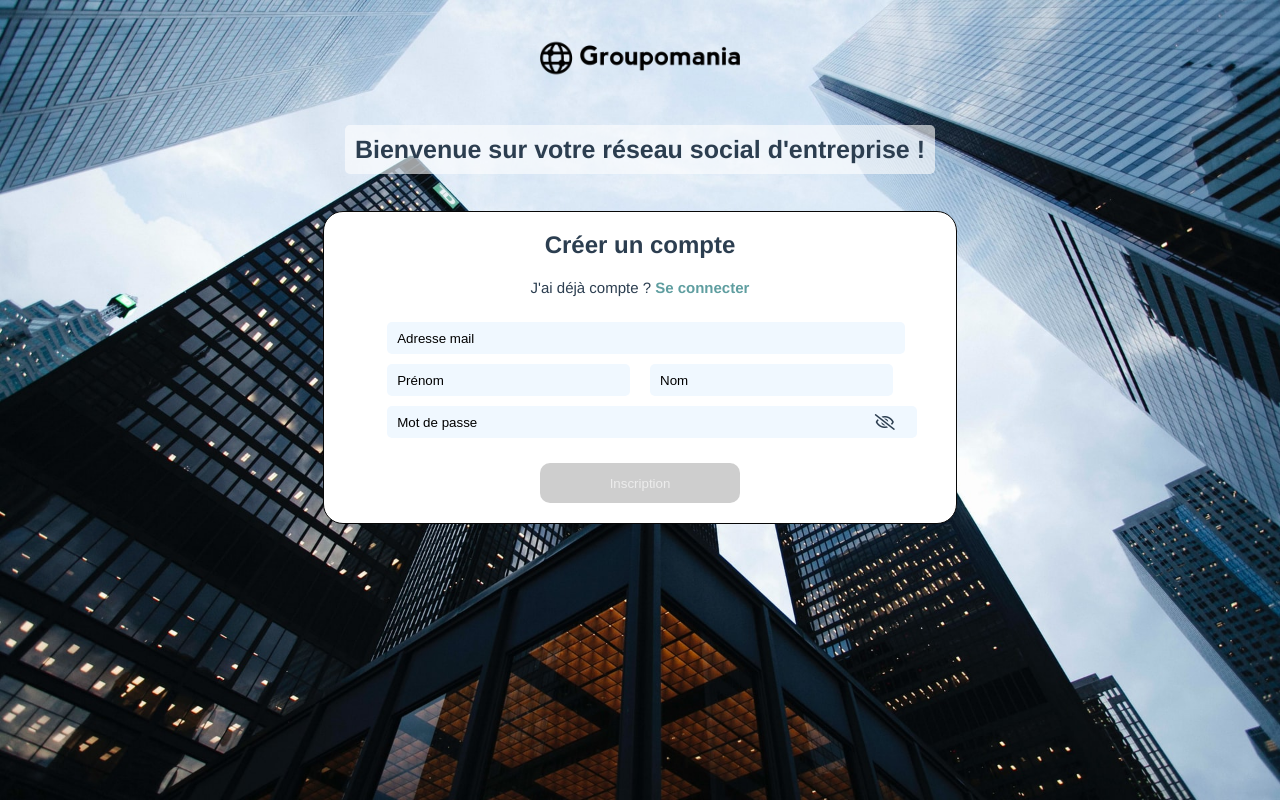
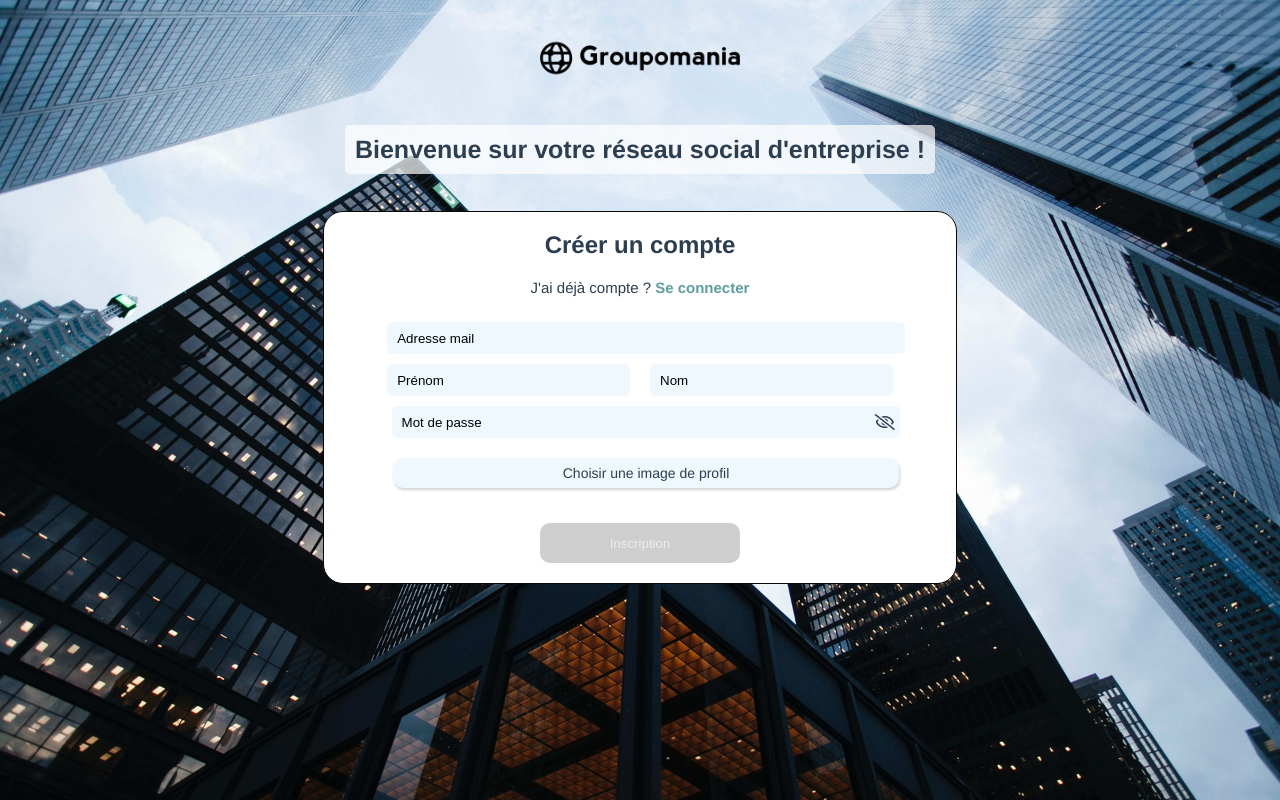
Before and after one commit to Yradouani/P7_Yasmine_Radouani, a Vue app in the folder frontend/: page / in a window 1280 px wide. Both pictures are taken after a click on the element "Créer un compte". Built offline with nearby package versions, Linux system fonts and the light colour scheme.

Commit message:
ajout photo de profil

```diff
--- a/frontend/src/components/Forum.vue
+++ b/frontend/src/components/Forum.vue
@@ -13,6 +13,7 @@
   <div id="message_container">
   <span>Exprimez-vous !</span>
   <input class="message" :class="{'button--disabled' : !validatedFields}" type="texte" placeholder="Écrivez votre message" v-model="content" @keypress.enter="sendMessage"/>
+  <!-- <img :src="this.selectedFile" alt=""> -->
   <div id="button_container">
     <label for="add-picture" class="label-file">Choisir une image</label>
     <input type="file" @change="onFileSelected" id="add-picture">
@@ -94,7 +95,7 @@ export default {
       // }
       formData.append('content', this.content)
       formData.append('firstname', this.user.firstname)
-      formData.append('lastname', this.user.firstname)
+      formData.append('lastname', this.user.lastname)
       formData.append('userId', this.user.userId)
       this.allMessages = [...this.allMessages, { message: this.content}];
       console.log(this.allMessages);
--- a/frontend/src/components/Signin.vue
+++ b/frontend/src/components/Signin.vue
@@ -43,6 +43,8 @@
           <i class="fas fa-eye" id="on" v-else @click="switchToHidePassword()"></i>
         </div>
       </label>
+      <label for="add-picture" class="label-file" v-if="mode == 'create'">Choisir une image de profil</label>
+      <input type="file" @change="onFileSelected" id="add-picture">
     </div>
     <!-- <div v-if="mode == 'login' && status == 'error_login'">Adresse mail et/ou mot de passe invalide</div> -->
     <!-- <div v-if="mode == 'login' && status == 'error_create'">Adresse mail déjà utilisée</div> -->
@@ -73,6 +75,7 @@ export default {
       password: '',
       passwordMode: "hide",
       visibility: "password",
+      selectedFile: null,
     };
   },
   mounted: function () {
@@ -105,6 +108,11 @@ export default {
     ...mapState([status])
   },
   methods: {
+    onFileSelected: function (e) {
+        console.log(e);
+        this.selectedFile = e.target.files[0];
+        console.log(this.selectedFile)
+      },
     switchToCreateAccount: function () {
       this.mode = "create";
     },
@@ -122,11 +130,19 @@ export default {
     createAccount: function (){
       const self = this;
       console.log(this.email, this.firstname, this.lastname, this.password);
+      const formData = new FormData();
+      formData.append('image', this.selectedFile, this.selectedFile.name)
+      // formData.append('firstname', this.firstname)
+      // formData.append('lastname', this.lastname)
+      // formData.append('image', this.selectedFile, this.selectedFile.name)
+      // formData.append('lastname', this.lastname)
+      // formData.append('lastname', this.lastname)
       this.$store.dispatch('createAccount', {
       firstname: this.firstname,
       lastname: this.lastname,
       email: this.email,
       password: this.password,
+      imageUrl: formData
       }).then(function () {
           self.login();
       }), function (error) {
@@ -150,9 +166,36 @@ export default {
 </script>
 
 <style scoped>
+#add-picture {
+  background-color: rgb(189, 195, 196);
+  border-radius: 10px;
+  cursor: pointer;
+  width: 150px;
+  height: 30px;
+  border: none;
+  margin: 15px auto;
+  box-shadow: 1px 2px 3px rgb(209, 209, 209);
+}
+input[type="file"] {
+    display: none;
+}
+.label-file{
+  background-color: aliceblue;
+  border-radius: 10px;
+  cursor: pointer;
+  width: 100%;
+  height: 30px;
+  border: none;
+  margin: 15px auto;
+  box-shadow: 1px 2px 3px rgb(209, 209, 209);
+  font-size: 14px;
+  display: flex;
+  justify-content: center;
+  align-items: center;
+}
 h1 {
   font-size: 25px;
-  background-color: rgba(255, 255, 255, .6);
+  background-color: rgba(255, 255, 255, .7);
   padding: 10px;
   border-radius: 5px;
 }
@@ -218,7 +261,7 @@ input:focus{
   width: 100%;
 }
 #password {
-  width: 100%;
+  width: 96%;
 }
 #firstname-lastname {
   width: 100%;
```
